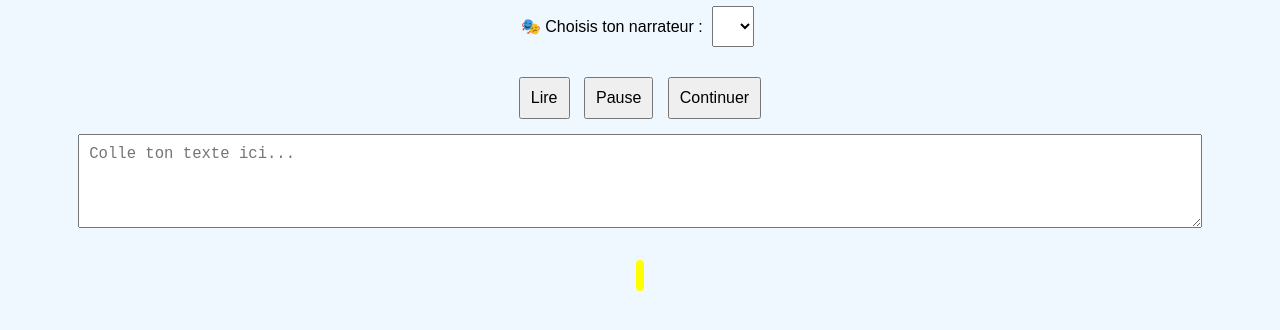
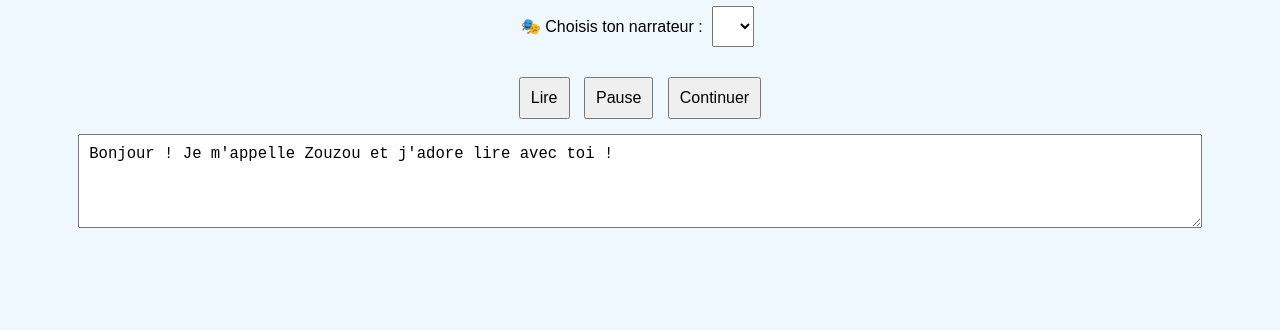
Before and after one commit to carlarossig/leitura-com-zouzou, a plain HTML site: page index.html in a window 1280 px wide. Both pictures are taken after a click on the button "Lire". Shown: the part 108-438 px from the top of the page. Drawn offline with Linux system fonts and the light colour scheme.

Commit message:
Update index.html

```diff
--- a/index.html
+++ b/index.html
@@ -49,7 +49,7 @@
     <button onclick="resumeReading()">Continuer</button>
   </div>
 
-  <textarea id="customTextInput" rows="4" placeholder="Colle ton texte ici..."></textarea>
+  <textarea id="customTextInput" rows="4" placeholder="Colle ton texte ici...">Bonjour ! Je m'appelle Zouzou et j'adore lire avec toi !</textarea>
   <div id="displayText"></div>
 
   <script>
@@ -92,7 +92,10 @@
       }
 
       const text = input.value.trim();
-      words = text.split(/\s+/);
+      if (!text) return;
+
+      // Usa expressão regular para capturar palavras com acentos e letras isoladas como "y"
+      words = text.match(/\\S+/g) || [];
       wordIndex = 0;
       display.innerHTML = "";
       readNextWord();
@@ -114,6 +117,8 @@
       const found = voices.find(v => v.name === selected);
       if (found) utterance.voice = found;
 
+      utterance.lang = "fr-FR";
+
       utterance.onend = () => {
         wordIndex++;
         setTimeout(readNextWord, 400);
```
